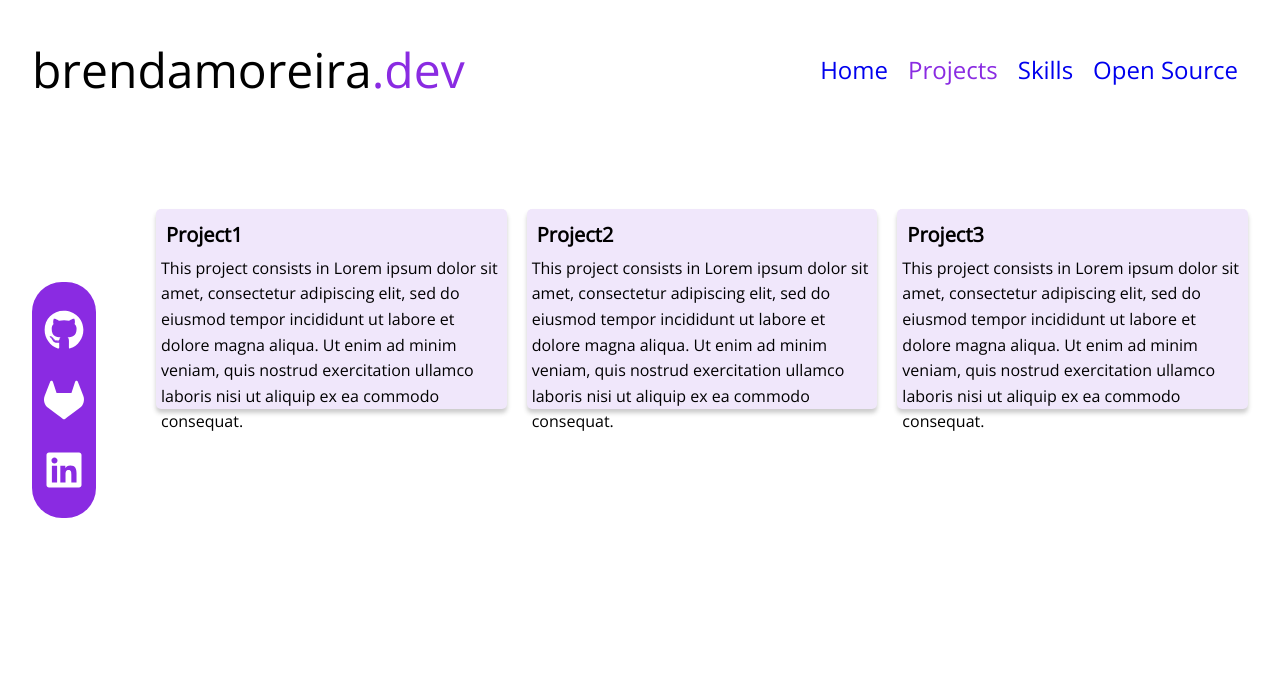
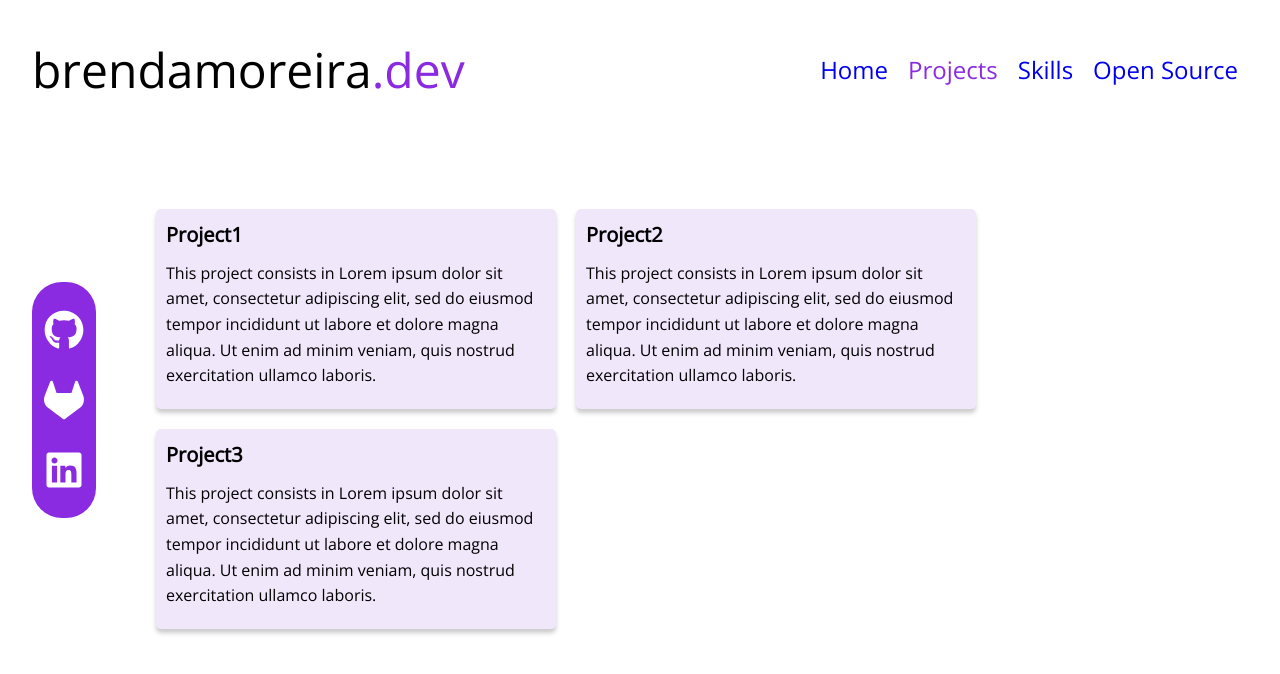
Before and after one commit to brendamoreira/brendamoreira.dev, a Vue app: page /projects in a window 1280 px wide. Shown: the top 674 px of the page. Built offline with nearby package versions, Linux system fonts and the light colour scheme.

Commit message:
update project card style

```diff
--- a/src/components/ProjectCard.vue
+++ b/src/components/ProjectCard.vue
@@ -22,6 +22,7 @@
 <style>
 .cards-holder{
   display: flex;
+  flex-wrap: wrap;
   gap: 20px;
   margin: auto;
 }
@@ -38,4 +39,7 @@
   font-weight: bold;
   margin: 5px;
 }
+.description{
+ padding: 5px;
+}
 </style>
--- a/src/data.json
+++ b/src/data.json
@@ -1,12 +1,12 @@
 [{
     "name": "Project1",
-    "description": "This project consists in Lorem ipsum dolor sit amet, consectetur adipiscing elit, sed do eiusmod tempor incididunt ut labore et dolore magna aliqua. Ut enim ad minim veniam, quis nostrud exercitation ullamco laboris nisi ut aliquip ex ea commodo consequat."
+    "description": "This project consists in Lorem ipsum dolor sit amet, consectetur adipiscing elit, sed do eiusmod tempor incididunt ut labore et dolore magna aliqua. Ut enim ad minim veniam, quis nostrud exercitation ullamco laboris."
 },
 {
     "name": "Project2",
-    "description": "This project consists in Lorem ipsum dolor sit amet, consectetur adipiscing elit, sed do eiusmod tempor incididunt ut labore et dolore magna aliqua. Ut enim ad minim veniam, quis nostrud exercitation ullamco laboris nisi ut aliquip ex ea commodo consequat."
+    "description": "This project consists in Lorem ipsum dolor sit amet, consectetur adipiscing elit, sed do eiusmod tempor incididunt ut labore et dolore magna aliqua. Ut enim ad minim veniam, quis nostrud exercitation ullamco laboris."
 },
 {
     "name": "Project3",
-    "description": "This project consists in Lorem ipsum dolor sit amet, consectetur adipiscing elit, sed do eiusmod tempor incididunt ut labore et dolore magna aliqua. Ut enim ad minim veniam, quis nostrud exercitation ullamco laboris nisi ut aliquip ex ea commodo consequat."
+    "description": "This project consists in Lorem ipsum dolor sit amet, consectetur adipiscing elit, sed do eiusmod tempor incididunt ut labore et dolore magna aliqua. Ut enim ad minim veniam, quis nostrud exercitation ullamco laboris."
 }]
```
